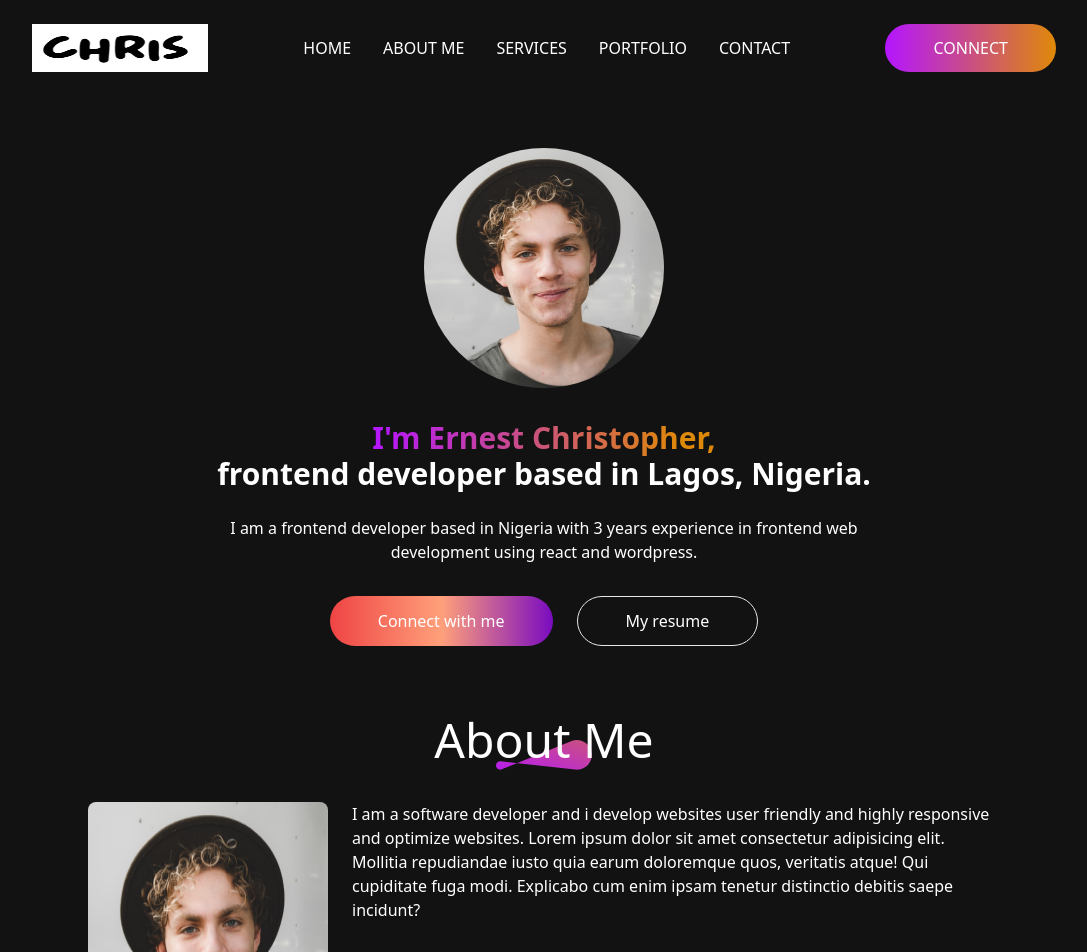
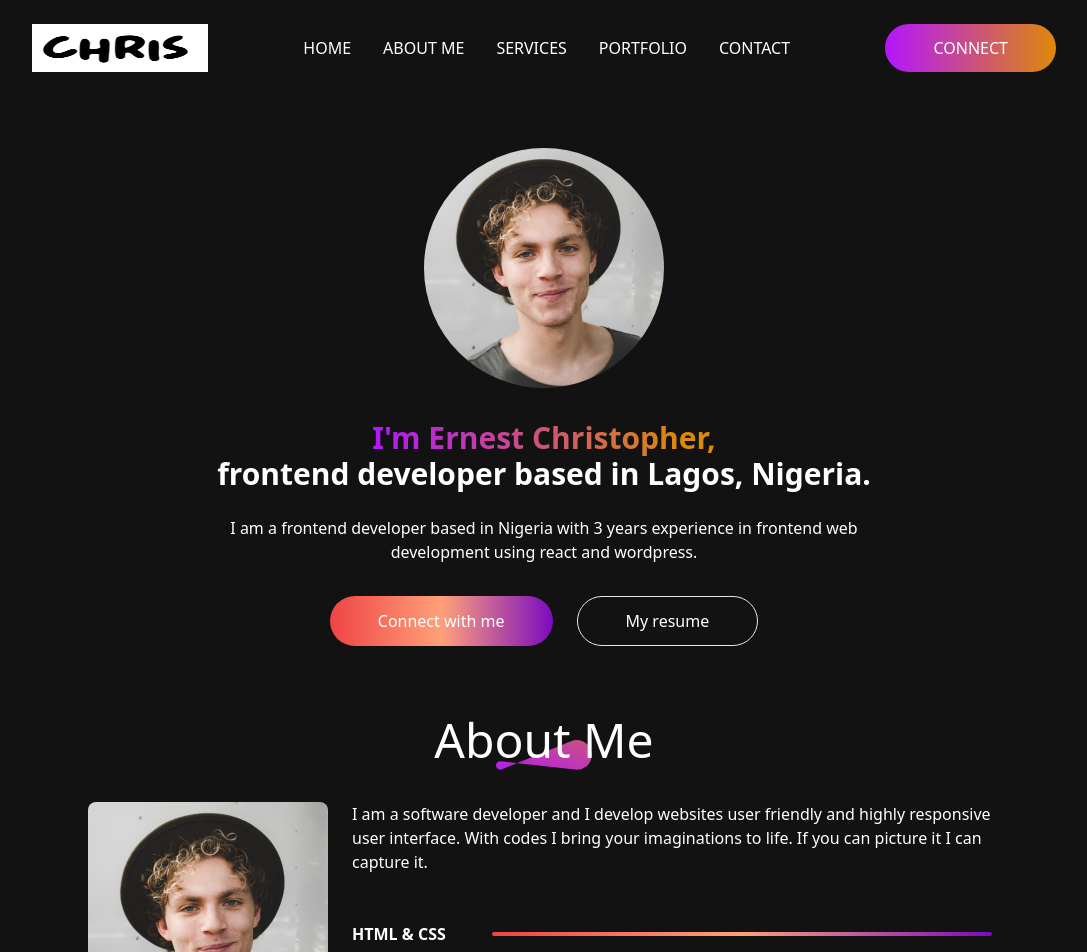
Before and after one commit to ernestkris6/ernestchris-portfolio, a React (Vite) app: page / in a window 1280 px wide. Shown: the top 952 px of the page, without its empty margins (96-1183 px from the left). Built offline with nearby package versions, Linux system fonts and the light colour scheme.

Commit message:
about me text

```diff
--- a/src/Components/AboutMe.jsx
+++ b/src/Components/AboutMe.jsx
@@ -15,12 +15,7 @@ export default function AboutMe() {
        <div className='flex justify-center pt-6 gap-4 pb-4'>
             <img className='hidden md:flex rounded-lg' src={profile} alt="" />
             <div className='w-full md:w-2/4 ml-2 mr-2'>
-               <p className='text-white'>I am a software developer and i develop websites user friendly and highly responsive and optimize websites. Lorem ipsum dolor sit amet consectetur
-                adipisicing elit. Mollitia repudiandae iusto quia
-                earum doloremque quos, veritatis atque! Qui cupiditate
-                fuga modi. Explicabo
-                cum enim ipsam tenetur
-                distinctio debitis saepe incidunt?</p>
+               <p className='text-white'>I am a software developer and I develop websites user friendly and highly responsive user interface. With codes I bring your imaginations to life. If you can picture it I can capture it.</p>
 
                 <div className='flex pt-12 gap-[20px] items-center cursor-pointer md:hover:translate-x-[30px] transition-all duration-500'>
                   <p className='min-w-[120px] text-medium font-bold'>HTML & CSS </p>
```
